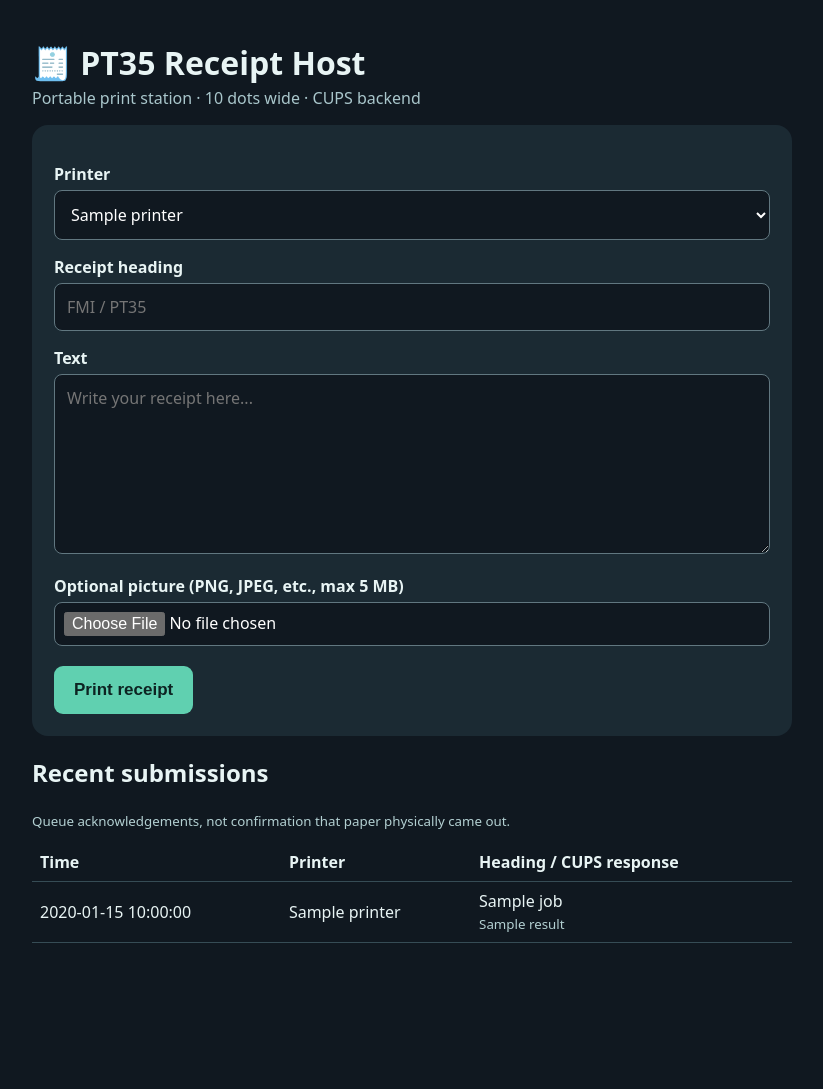
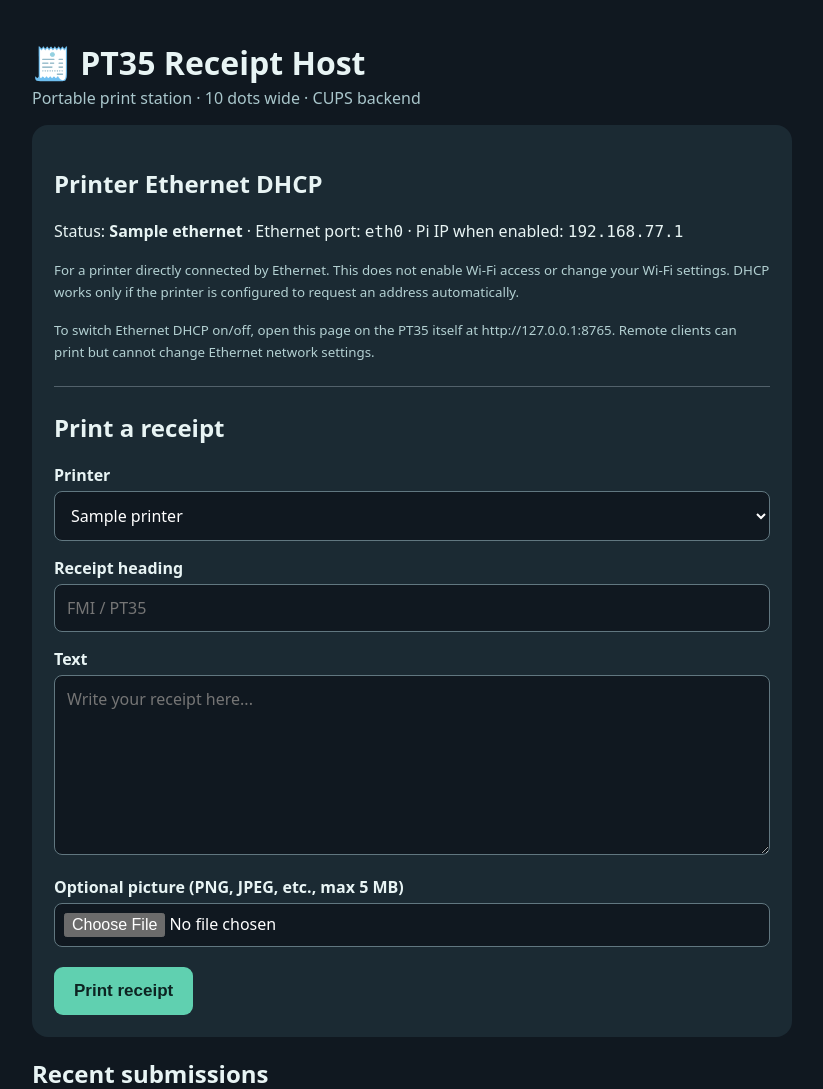
Before and after one commit to DakotaWolfi/pt35, a Flask app: template receipt-host/templates/index.html in a window 1280 px wide. Shown: the top 1089 px of the page, without its empty margins (228-1051 px from the left). Before the commit the page ends 943 px from the top, so only its background shows below. Run offline with Flask 3, Linux system fonts and the light colour scheme; the template is opened without the code that fills it: most values are stand-ins (such as "Sample title", 1, 10 or a date in 2020).

Commit message:
Show Ethernet DHCP status and local-only toggle in web UI

```diff
--- a/receipt-host/templates/index.html
+++ b/receipt-host/templates/index.html
@@ -5,7 +5,21 @@
 :root{color-scheme:dark}body{font:16px system-ui,sans-serif;background:#101820;color:#e8f4f4;max-width:760px;margin:0 auto;padding:20px}h1{margin-bottom:3px}p.sub{color:#a9c6cb;margin-top:0}main{background:#1b2a33;padding:22px;border-radius:16px}label{display:block;font-weight:600;margin:16px 0 5px}input,textarea,select{box-sizing:border-box;width:100%;padding:12px;border:1px solid #617780;border-radius:8px;background:#101820;color:white;font:inherit}textarea{min-height:180px}button{background:#60d0b0;color:#0d2422;border:none;border-radius:9px;padding:14px 20px;font-weight:700;font-size:17px;cursor:pointer;margin-top:20px}.message{padding:10px;border-radius:8px;margin:12px 0;background:#385b51}.error{background:#682c36}table{width:100%;border-collapse:collapse;margin-top:12px}td,th{text-align:left;padding:8px;border-bottom:1px solid #364c55;overflow-wrap:anywhere}small{color:#b3d0d2}input[type=file]{padding:9px}
 </style></head><body><h1>🧾 PT35 Receipt Host</h1><p class="sub">Portable print station · {{ dots }} dots wide · CUPS backend</p>
 {% for category,message in get_flashed_messages(with_categories=true) %}<p class="message {{ category }}">{{message}}</p>{% endfor %}
-<main><form method="post" action="{{url_for('print_receipt')}}" enctype="multipart/form-data">
+<main>
+<h2>Printer Ethernet DHCP</h2>
+<p>Status: <strong>{{ ethernet }}</strong> · Ethernet port: <code>eth0</code> · Pi IP when enabled: <code>192.168.77.1</code></p>
+<p><small>For a printer directly connected by Ethernet. This does not enable Wi-Fi access or change your Wi-Fi settings. DHCP works only if the printer is configured to request an address automatically.</small></p>
+{% if local %}
+<form action="{{url_for('ethernet_toggle')}}" method="post">
+<input type="hidden" name="csrf" value="{{csrf}}">
+<button type="submit" name="action" value="{{'off' if ethernet == 'on' else 'on'}}">{{'Turn DHCP OFF' if ethernet == 'on' else 'Turn DHCP ON'}}</button>
+</form>
+{% else %}
+<p><small>To switch Ethernet DHCP on/off, open this page on the PT35 itself at http://127.0.0.1:8765. Remote clients can print but cannot change Ethernet network settings.</small></p>
+{% endif %}
+<hr style="margin:24px 0;border:0;border-top:1px solid #52616b">
+<h2>Print a receipt</h2>
+<form method="post" action="{{url_for('print_receipt')}}" enctype="multipart/form-data">
 <label for="printer">Printer</label><select name="printer" id="printer" required>{% for p in printers %}<option value="{{p}}" {% if p==selected %}selected{% endif %}>{{p}}</option>{% endfor %}</select>
 {% if not printers %}<p class="message error">No printer found in CUPS. Configure a printer with <code>sudo lpadmin</code> or the CUPS administration interface first.</p>{% endif %}
 <label for="title">Receipt heading</label><input name="title" id="title" maxlength="100" placeholder="FMI / PT35">
```
